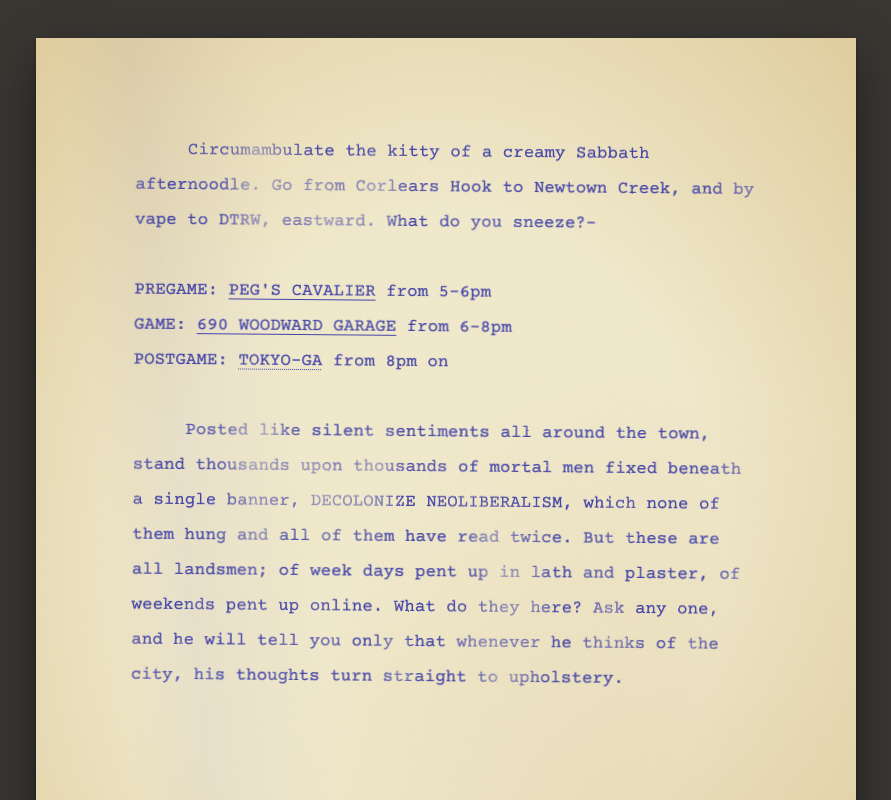
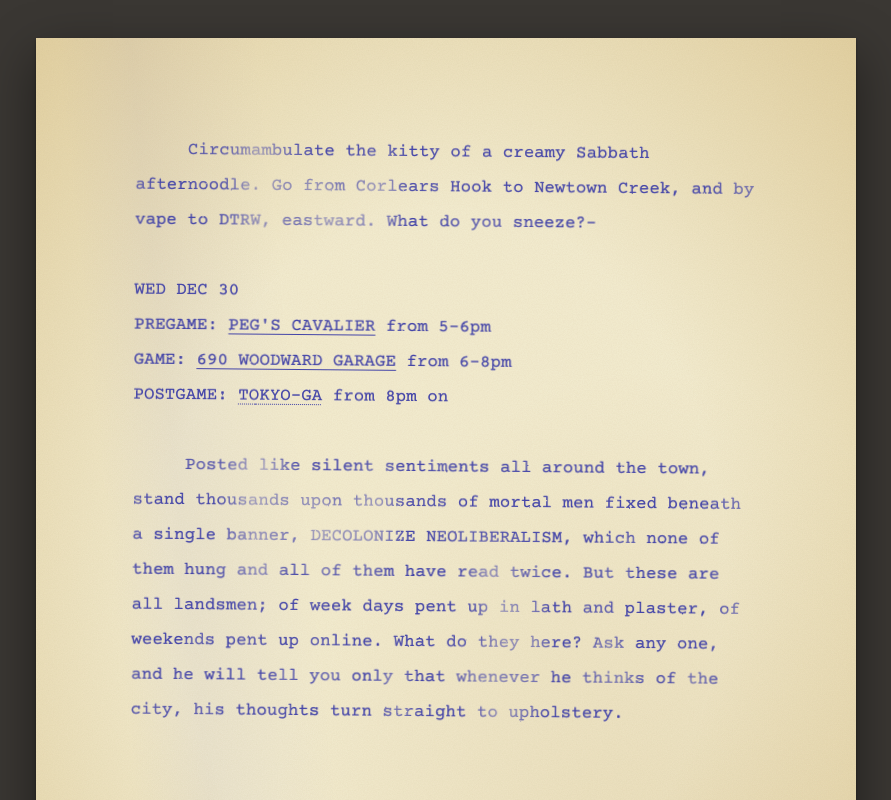
Before and after one commit to zedadams/zday-iiii, a plain HTML site: page page2.html in a window 1280 px wide. Shown: the top 800 px of the page, without its empty margins (194-1085 px from the left). Drawn offline with nearby package versions, Linux system fonts and the light colour scheme.

Commit message:
Page 2: add WED DEC 30 above the schedule
Co-Authored-By: Claude Fable 5.2 <noreply@anthropic.com>

```diff
--- a/page2.html
+++ b/page2.html
@@ -89,6 +89,7 @@
   <div class="copy">
     <p>Circumambulate the kitty of a creamy Sabbath afternoodle. Go from Corlears Hook to Newtown Creek, and by vape to DTRW, eastward. What do you sneeze?-</p>
     <div class="sched">
+      <p>WED DEC 30</p>
       <p>PREGAME: <a href="https://www.google.com/maps/search/?api=1&amp;query=Peg%27s+Cavalier%2C+59-02+Norman+St%2C+Ridgewood%2C+NY+11385" target="_blank" rel="noopener">PEG'S CAVALIER</a> from 5-6pm</p>
       <p>GAME: <a href="https://maps.app.goo.gl/aoUp7VWE4WPVn4xAA" target="_blank" rel="noopener">690 WOODWARD GARAGE</a> from 6-8pm</p>
       <p>POSTGAME: <span class="secret" tabindex="0" aria-describedby="tokyo-tip">TOKYO-GA<span class="tip" id="tokyo-tip" role="tooltip">MUST ATTEND THE GAME TO FIND OUT THE LOCATION OF THE POSTGAME</span></span> from 8pm on</p>
```
